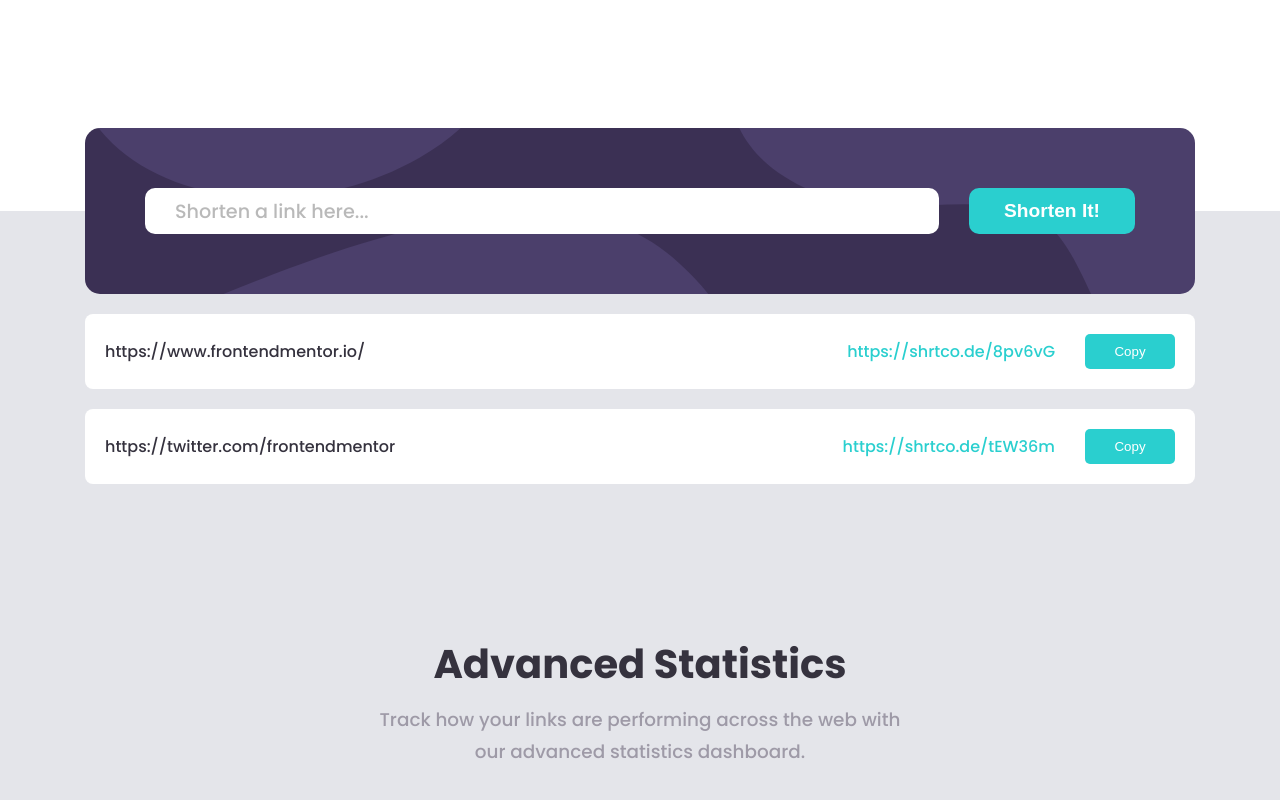
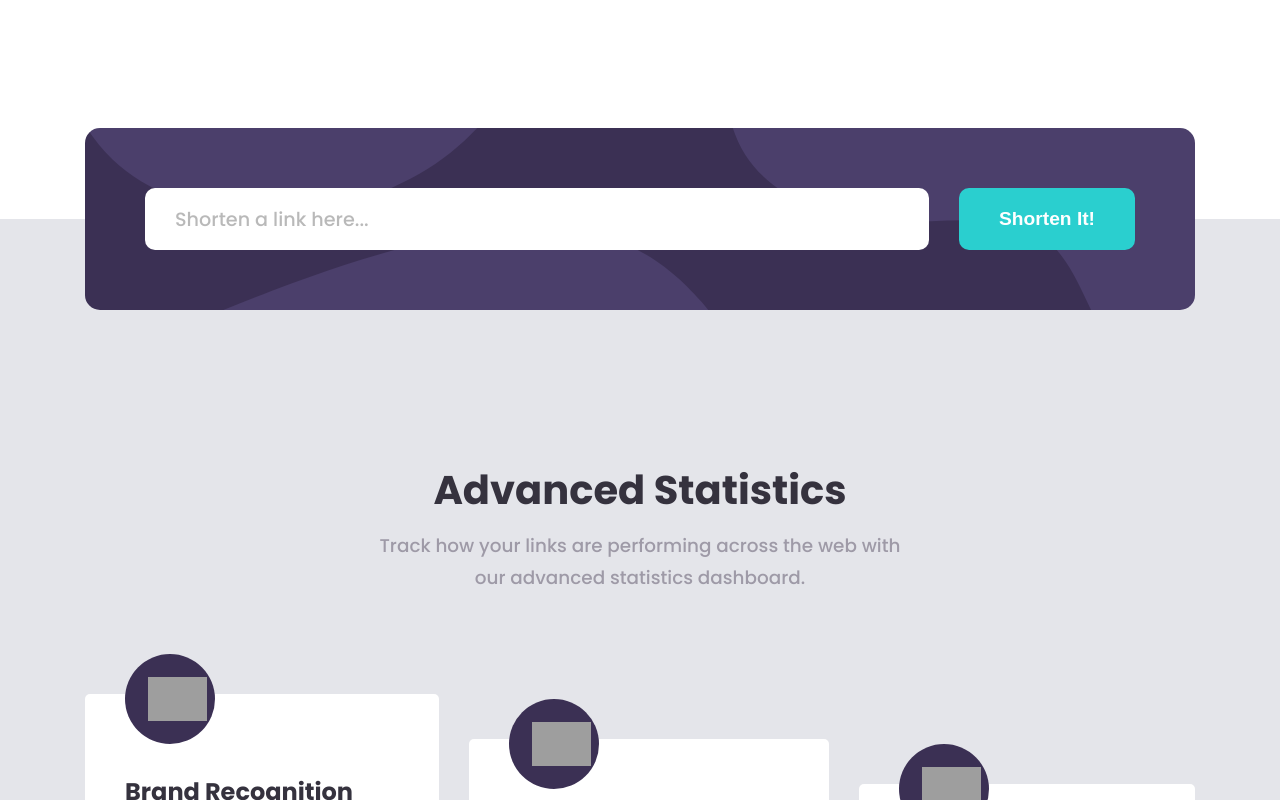
Before and after one commit to Qu4k3/challenge-url-shortening-api-landing-page, a React (Create React App) app: page / in a window 1280 px wide. Shown: the part 800-1600 px from the top of the page. Built offline with nearby package versions, Linux system fonts and the light colour scheme; grey boxes are pictures that could not be loaded.

Commit message:
ADD API call localStorage persistance

```diff
--- a/src/App.scss
+++ b/src/App.scss
@@ -32,7 +32,7 @@
   &.btn--big {
     font-size: 1.2rem;
     font-weight: 700;
-    padding: 12px 35px;
+    padding: 20px 40px;
   }
 }
 
@@ -158,7 +158,7 @@
     content: "";
     position: absolute;
     width: calc(100% + 20px);
-    height: 83px;
+    height: 91px;
     background-color: variables.$color-neutral-white;;
     z-index: 1;
     left: -20px;
@@ -166,7 +166,6 @@
 
   button {
     border-radius: 10px;
-    padding: 20px 40px;
     white-space: nowrap;
 
     &:hover {
@@ -202,7 +201,7 @@
         }
 
         &.invalid {
-          outline: 2px solid variables.$color-invalid;
+          outline: 3px solid variables.$color-invalid;
 
           &::placeholder {
             color: variables.$color-invalid;
@@ -219,14 +218,15 @@
     .invalid-message {
       color: variables.$color-invalid;
       position: absolute;
-      top: 115px;
+      top: 130px;
+      font-style: italic;
       text-align: left;
     }
   }
 
   .wrapper__shortened {
     .shortened  {
-      padding: 20px;
+      padding: 15px 30px;
       background-color: variables.$color-neutral-white;
       border-radius: 8px;
       display: flex;
@@ -248,6 +248,7 @@
         padding: 10px 20px;
         border-radius: 5px;
         width: 90px;
+        font-weight: 700;
       }
     }
   }
--- a/src/components/Shortener.jsx
+++ b/src/components/Shortener.jsx
@@ -3,47 +3,53 @@ import { shrtcodeShortener } from "../services/shrtcode";
 import { Shortened } from "./Shortened";
 
 export function Shortener() {
-  const [shortenedUrls, setShortenedUrls] = useState([
-    {
-      'code': '8pv6vG',
-      'original_link': 'https://www.frontendmentor.io/',
-      'short_link': 'https://shrtco.de/8pv6vG'
-    },
-    {
-      'code': 'tEW36m',
-      'original_link': 'https://twitter.com/frontendmentor',
-      'short_link': 'https://shrtco.de/tEW36m'
-    }
-  ]);
+  const [shortenedUrls, setShortenedUrls] = useState([]);
   const [invalidInput, setInvalidInput] = useState(false)
 
 
   const handleSubmit = (event) => {
     event.preventDefault();
-    console.log(event)
+    setInvalidInput(false)
+    const url = event.target.url.value;
 
-    const url = event.target.url.value;
-    console.log(`URL: ${url}`);
-
-    shrtcodeShortener(url).then(data => console.log('shrtcodeShortener:', data))
+    shrtcodeShortener(url)
+      .then(data => updateLocalStorageSetState(data))
 
     event.target.reset();
   }
 
-  const checkLocalStorage = () => {
+  const updateLocalStorageSetState = (json) => {
+    const item = json.result;
+    let shortenedUrls = localStorage.getItem('shortenedUrls');
+    let shortenedUrlsArray = [];
 
-    // Put the object into storage
-    localStorage.setItem('shortened', JSON.stringify(shortenedUrls));
+    const formatedItem = {
+      'code': item.code,
+      'original_link': item.original_link,
+      'short_link': item.short_link
+    }
 
-    // Retrieve the object from storage
-    var shortenedUrls = localStorage.getItem('shortened');
+    if (shortenedUrls) {
+      shortenedUrlsArray = JSON.parse(shortenedUrls);
+    }
 
-    setShortenedUrls(JSON.parse(shortenedUrls));
+    shortenedUrlsArray.push(formatedItem);
+    localStorage.setItem('shortenedUrls', JSON.stringify(shortenedUrlsArray));
+
+    setShortenedUrls(shortenedUrlsArray);
   }
 
-  /*useEffect(() => {
-    return checkLocalStorage()
-  }, [])*/
+  const checkLocalStorageSetState = () => {
+    let shortenedUrls = localStorage.getItem('shortenedUrls');
+
+    if (shortenedUrls) {
+      setShortenedUrls(JSON.parse(shortenedUrls));
+    }
+  }
+
+  useEffect(() => {
+    checkLocalStorageSetState()
+  }, [])
 
   return (
     <section className='container shortener'>
@@ -71,9 +77,9 @@ export function Shortener() {
           /*shortenedUrls.length > 0
           && */
 
-          shortenedUrls.map(
-            (shortened) => <Shortened
-              key={shortened.code}
+          shortenedUrls.map((shortened, i) =>
+            <Shortened
+              key={shortened.code + '-' + i}
               originalLink={shortened.original_link}
               shortLink={shortened.short_link}
             />)
--- a/src/styles/_responsive.scss
+++ b/src/styles/_responsive.scss
@@ -1,4 +1,22 @@
 @use './variables';
+
+@media screen and (min-width: variables.$large) {
+  .wrapper__shortened {
+    .shortened {
+      .original-link {
+        font-size: 1.2rem;
+      }
+
+      a {
+        font-size: 1.2rem;
+      }
+
+      button {
+        font-size: 1rem;
+      }
+    }
+  }
+}
 
 @media screen and (max-width: variables.$large) {
   .hero {
```
